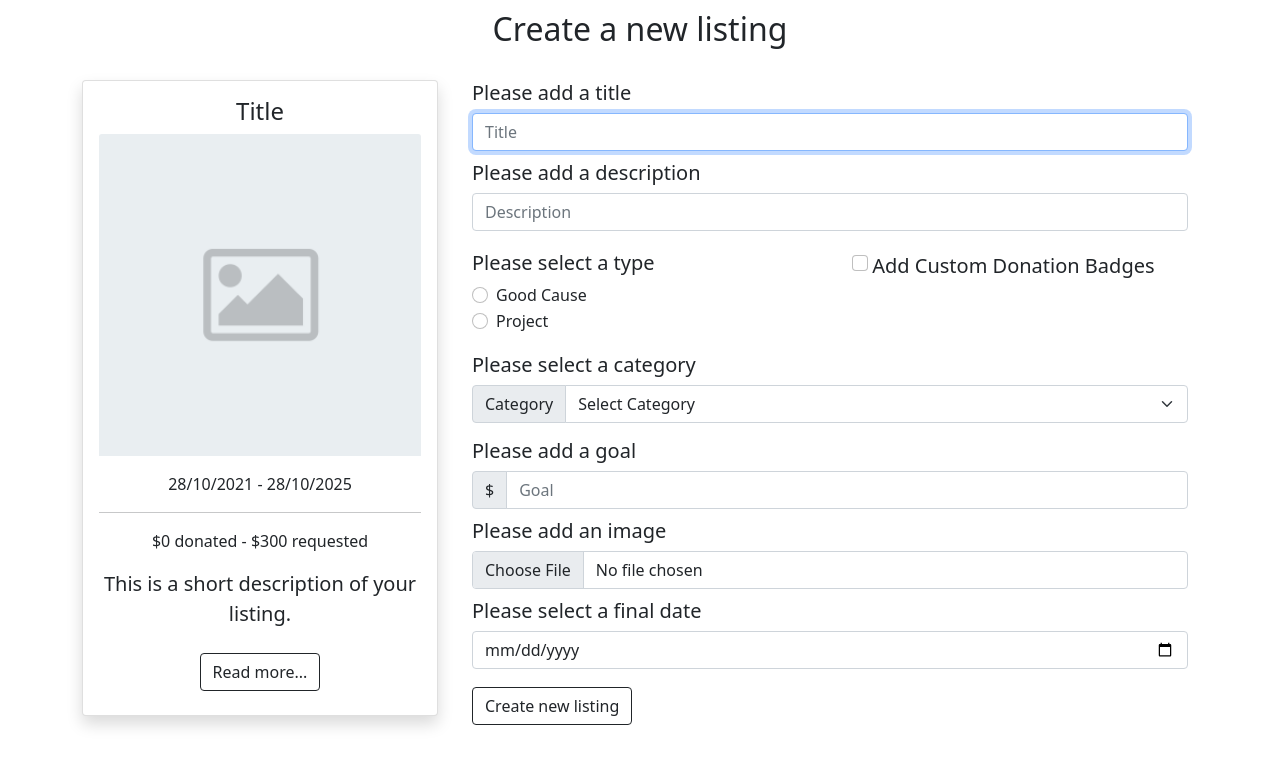
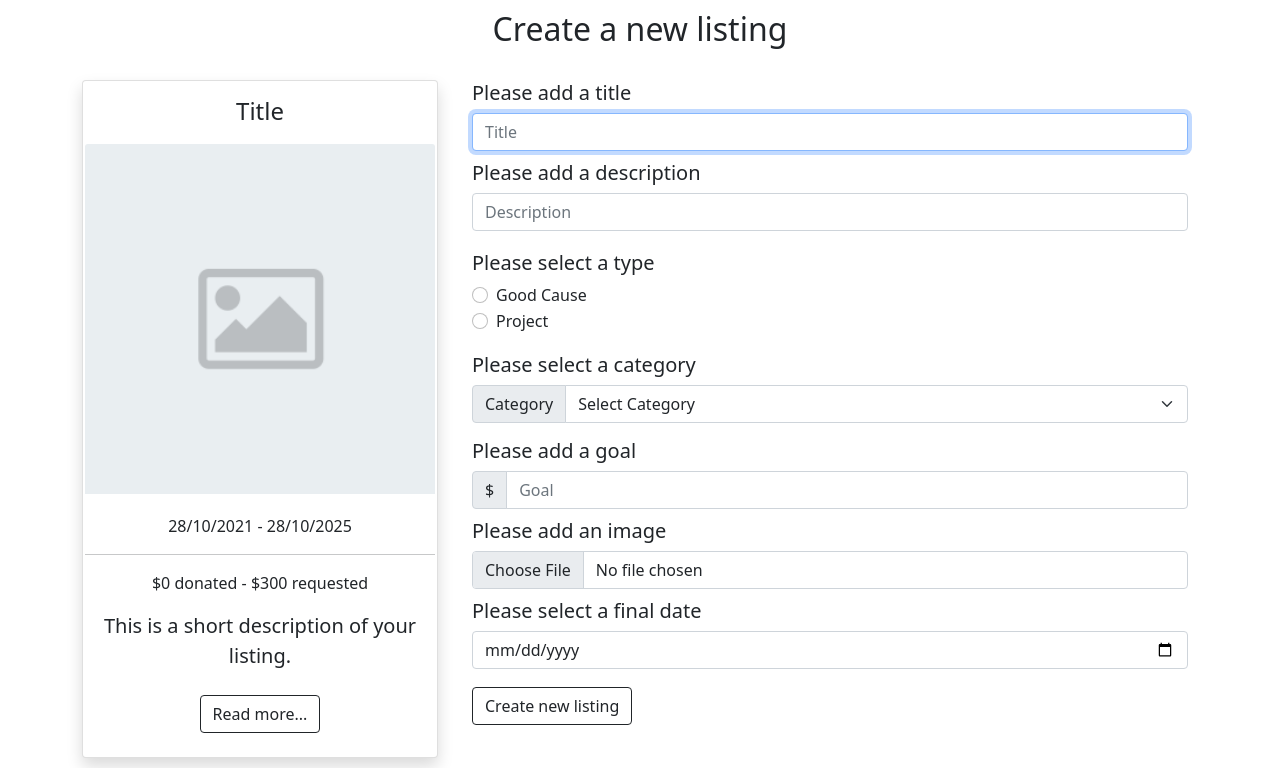
Before and after one commit to SDeVuyst/CS50W-final-project, a Django app: page /newlisting in a window 1280 px wide. Shown: the part 70-838 px from the top of the page. Before the commit the page ends 797 px from the top, so only its background shows below. Run offline with Django 3.2, Linux system fonts and the light colour scheme.

Commit message:
finished newlisting pahge

```diff
--- a/FINAL PROJECT/cswebfunding/static/cswebfunding/styles.css
+++ b/FINAL PROJECT/cswebfunding/static/cswebfunding/styles.css
@@ -85,6 +85,7 @@ nav {
 
 .center {
   text-align: center;
+  align-items: center;
 }
 
 .round_image {
@@ -108,6 +109,20 @@ nav {
   border: 1px solid black;
 }
 
+.imageitem {
+  margin-top: 18px;
+  margin-bottom: 20px;
+  align-content: center;
+  height: 350px;
+  width: 350px;
+}
+
+#output {
+  height: 100%;
+  width: 100%;
+  object-fit: fill;
+}
+
 #newlistingsubmit {
   margin-left: 10px;
 }
--- a/FINAL PROJECT/cswebfunding/templates/cswebfunding/newlisting.html
+++ b/FINAL PROJECT/cswebfunding/templates/cswebfunding/newlisting.html
@@ -5,12 +5,12 @@
 <div class="container">
     <div class="row">
         <div class="col-12 col-sm-12 col-md-6 col-lg-4 col-xl-4 mt-4">
-            <div class="card shadow">
+            <div class="card shadow center">
                 <div class="card-body text-center">
                     <h4 id="newlistingtitle">Title</h4>
-                    <a href="#">
-                    <img id="output" class="card-img-top" src="media/default-listing.jpg" alt="default listing image">
-                    </a>
+                    <div class="imageitem">
+                        <img id="output" class="card-img-top" src="media/default-listing.jpg" alt="default listing image">
+                    </div>
                     <ul class="list-inline mt-3">
                         <li class="list-inline-item" id="newlistingdate">28/10/2021 - 28/10/2025</li>
                     </ul>
@@ -52,14 +52,14 @@
                             </div>
                         </div>
                     </div>
-                    <div class="col">
+                    <!-- <div class="col">
                         <div class="form-group">
                             <input class="form-check-input" type="checkbox" value="" id="checkboxdonationbadge">
                             <label class="form-check-label lead" for="flexCheckDefault">
                               Add Custom Donation Badges
                             </label>
                           </div>
-                    </div>
+                    </div> -->
                 </div>
                 <!-- category input -->
                 <div class="form-group">
```
